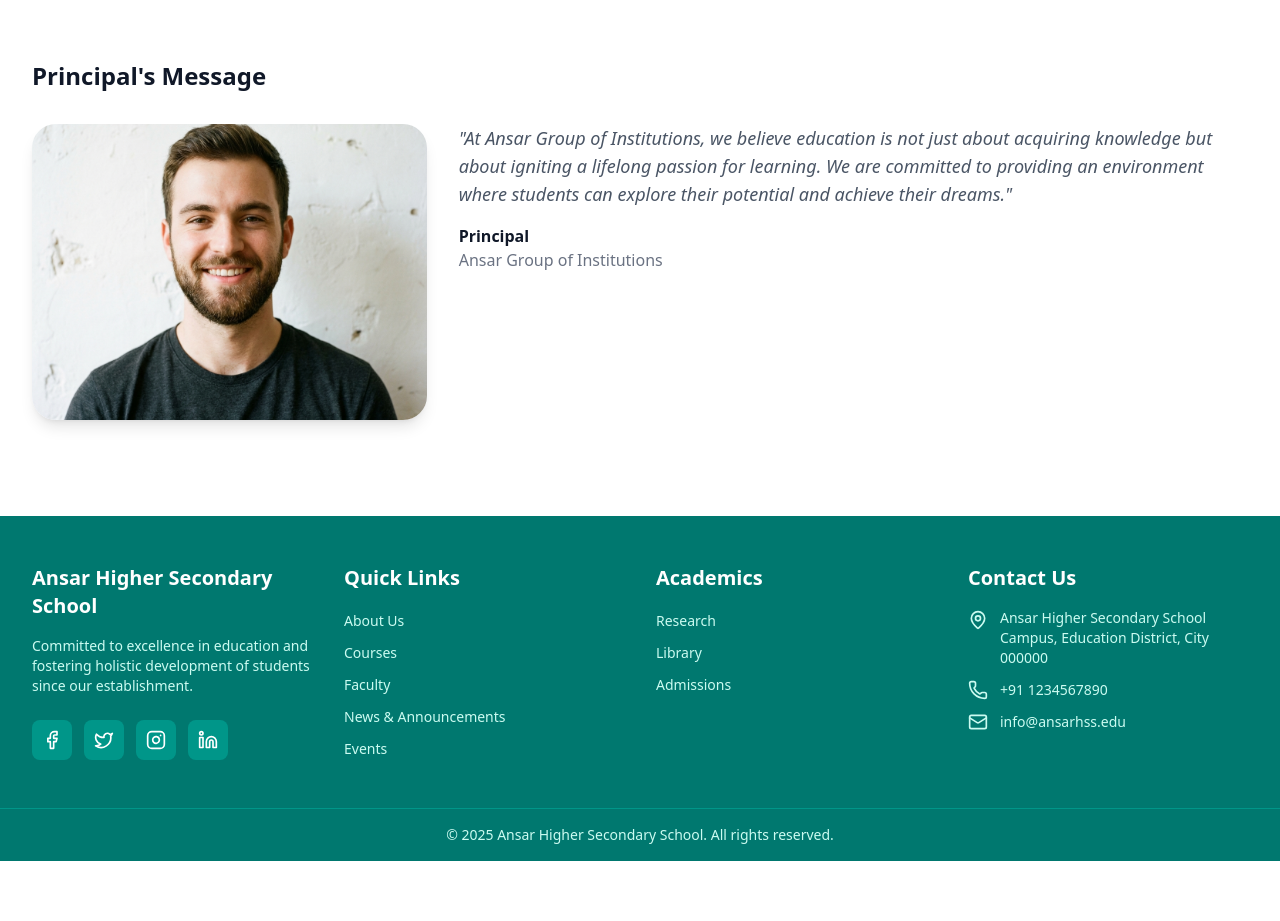
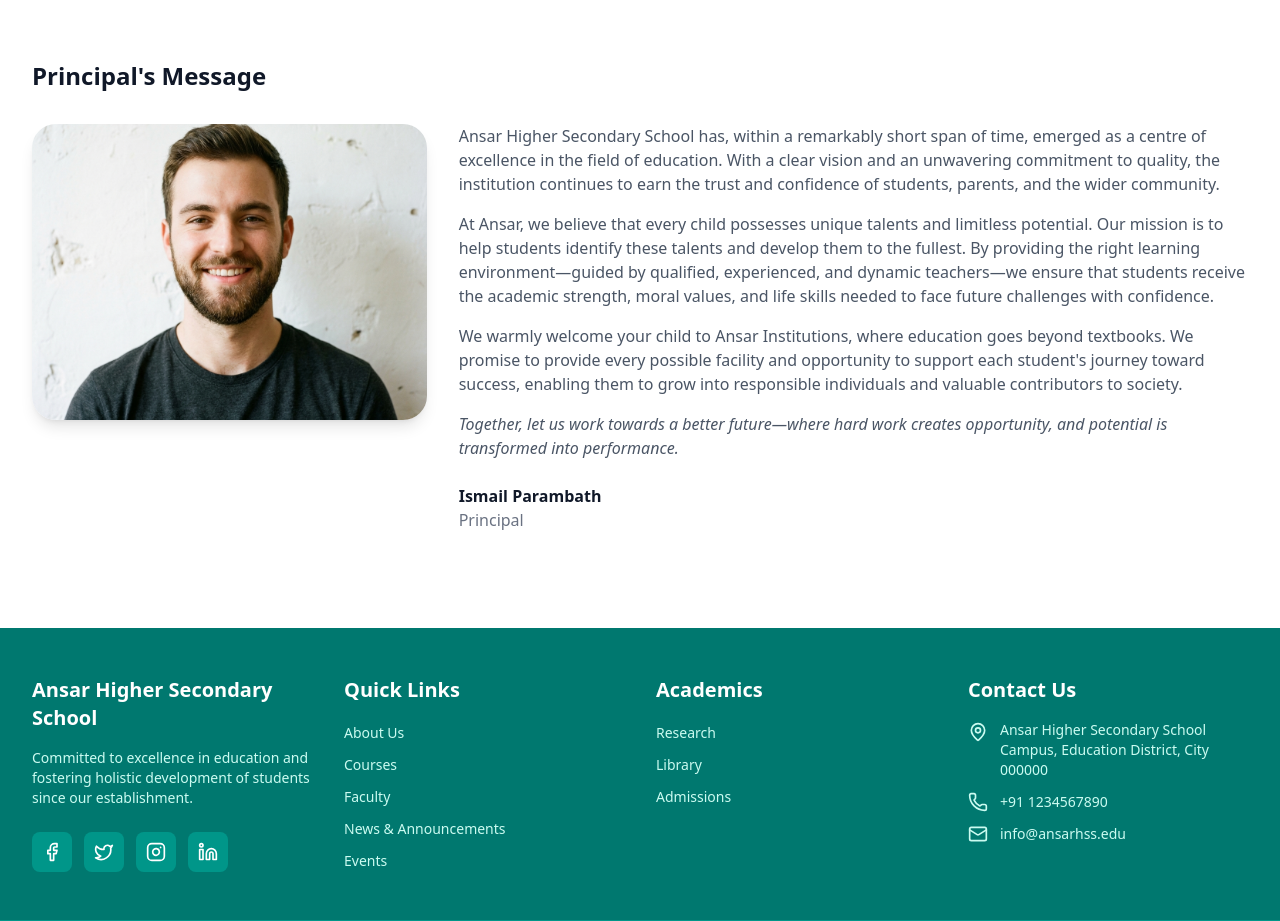
Before and after one commit to rafsal3/ansar-web, a React (Vite) app: page /about in a window 1280 px wide. Shown: the part 1240-2161 px from the top of the page. Before the commit the page ends 2101 px from the top, so only its background shows below. Built offline with nearby package versions, Linux system fonts and the light colour scheme.

Commit message:
feat: Update About page content with a detailed institutional description and principal's name.

```diff
--- a/src/pages/About.tsx
+++ b/src/pages/About.tsx
@@ -95,12 +95,21 @@ const About = () => {
                         />
                     </div>
                     <div className="w-full md:w-2/3 space-y-4">
-                        <p className="text-gray-600 italic text-lg">
-                            "At Ansar Group of Institutions, we believe education is not just about acquiring knowledge but about igniting a lifelong passion for learning. We are committed to providing an environment where students can explore their potential and achieve their dreams."
+                        <p className="text-gray-600">
+                            Ansar Higher Secondary School has, within a remarkably short span of time, emerged as a centre of excellence in the field of education. With a clear vision and an unwavering commitment to quality, the institution continues to earn the trust and confidence of students, parents, and the wider community.
                         </p>
-                        <div>
-                            <p className="font-bold text-gray-900">Principal</p>
-                            <p className="text-gray-500">Ansar Group of Institutions</p>
+                        <p className="text-gray-600">
+                            At Ansar, we believe that every child possesses unique talents and limitless potential. Our mission is to help students identify these talents and develop them to the fullest. By providing the right learning environment—guided by qualified, experienced, and dynamic teachers—we ensure that students receive the academic strength, moral values, and life skills needed to face future challenges with confidence.
+                        </p>
+                        <p className="text-gray-600">
+                            We warmly welcome your child to Ansar Institutions, where education goes beyond textbooks. We promise to provide every possible facility and opportunity to support each student's journey toward success, enabling them to grow into responsible individuals and valuable contributors to society.
+                        </p>
+                        <p className="text-gray-600 italic">
+                            Together, let us work towards a better future—where hard work creates opportunity, and potential is transformed into performance.
+                        </p>
+                        <div className="mt-6">
+                            <p className="font-bold text-gray-900">Ismail Parambath</p>
+                            <p className="text-gray-500">Principal</p>
                         </div>
                     </div>
                 </div>
```
